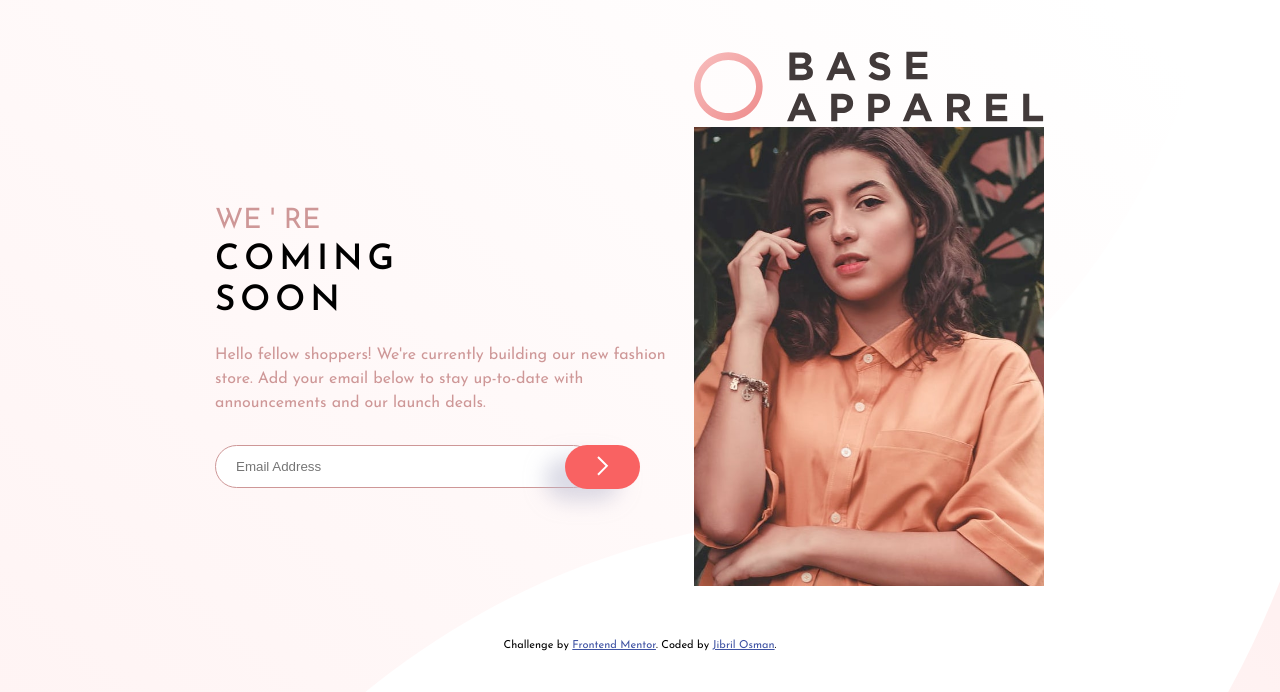
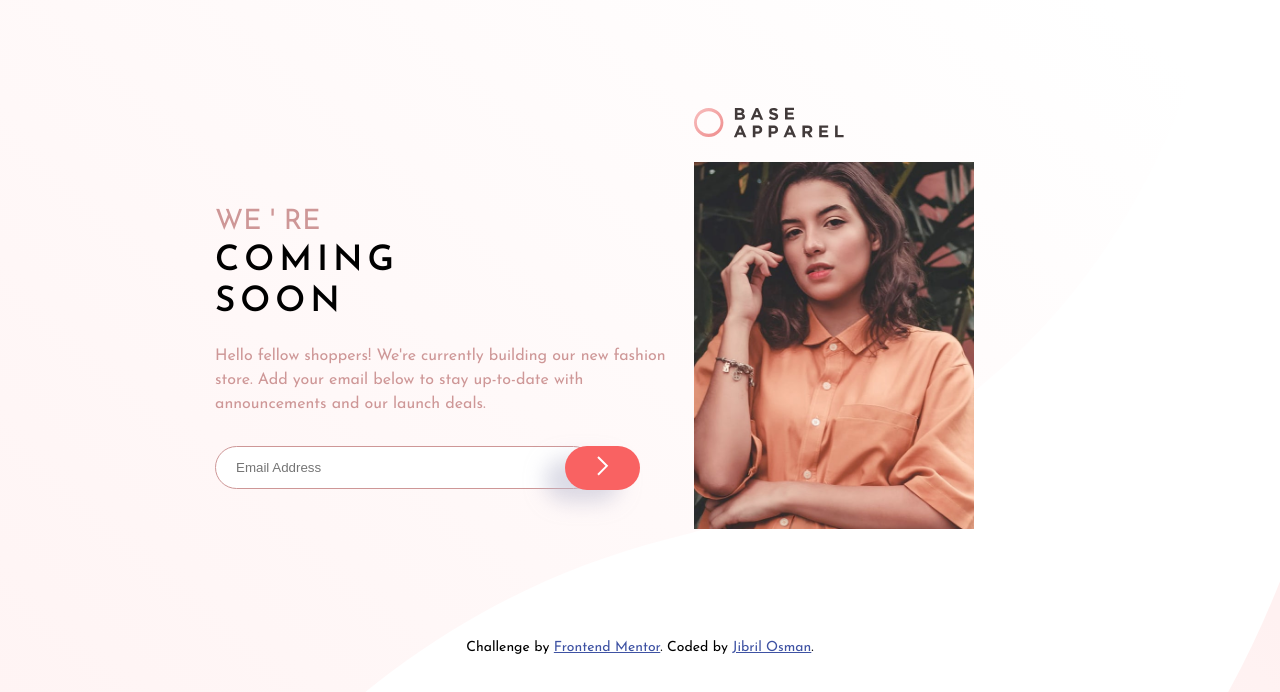
Before and after one commit to jibrilosman/base-apparel-coming-soon-master, a plain HTML site: page index.html in a window 1280 px wide. Drawn offline with Linux system fonts and the light colour scheme.

Commit message:
Add files via upload

```diff
--- a/index.html
+++ b/index.html
@@ -9,7 +9,7 @@
         <meta name="viewport" content="width=device-width, initial-scale=1.0">
 
         <style>
-            .attribution { font-size: 11px; text-align: center; }
+            .attribution { font-size: 14px; text-align: center; }
             .attribution a { color: hsl(228, 45%, 44%); }
           </style>
     </head>
@@ -44,7 +44,7 @@
         <footer>
             <p class="attribution">
               Challenge by <a href="https://www.frontendmentor.io?ref=challenge" target="_blank">Frontend Mentor</a>.
-              Coded by <a href="#">Jibril Osman</a>.
+              Coded by <a href="https://www.frontendmentor.io/profile/jibrilosman" target="_blank">Jibril Osman</a>.
             </p>
           </footer>
         <script src="script.js"></script>
--- a/style.css
+++ b/style.css
@@ -23,7 +23,7 @@ body {
 .apparel {
     display: block;
     height: 100%;
-    width: 100%;
+    /* width: 100%; */
     max-width: 850px;
     margin: 0 auto;
     position: relative;
@@ -40,8 +40,9 @@ body {
     height: 100%;
     margin: 0 auto;
 }
-.hero-img img {
-    width: 400px;
+.hero,
+.logo {
+    width: 300px;
     height: 100%;
 }
 .text {
@@ -89,7 +90,7 @@ input {
     background-color: hsl(0, 93%, 68%);
     border-radius: 25px;
     position: absolute;
-    right: 20px;
+    right: 0px;
     box-shadow: -20px 12px 20px 0px hsla(240, 18%, 77%, 0.52);
 }
 .button:hover {
@@ -113,7 +114,8 @@ input {
    padding: 10px;
    color: hsl(0, 36%, 70%);
 }
-@media only screen and (min-width: 768px) {
+
+@media only screen and (min-width: 667px) {
     .apparel-box {
         flex-direction: row;
 
@@ -121,8 +123,12 @@ input {
     .button {
         right: 425px;
     }
-    .hero-img img {
-        width: 350px;
+    .hero {
+        width: 280px;
+    }
+    .logo {
+        width: 150px;
+        padding-bottom: 20px;
     }
     .text h1 {
         text-align: left;
```
